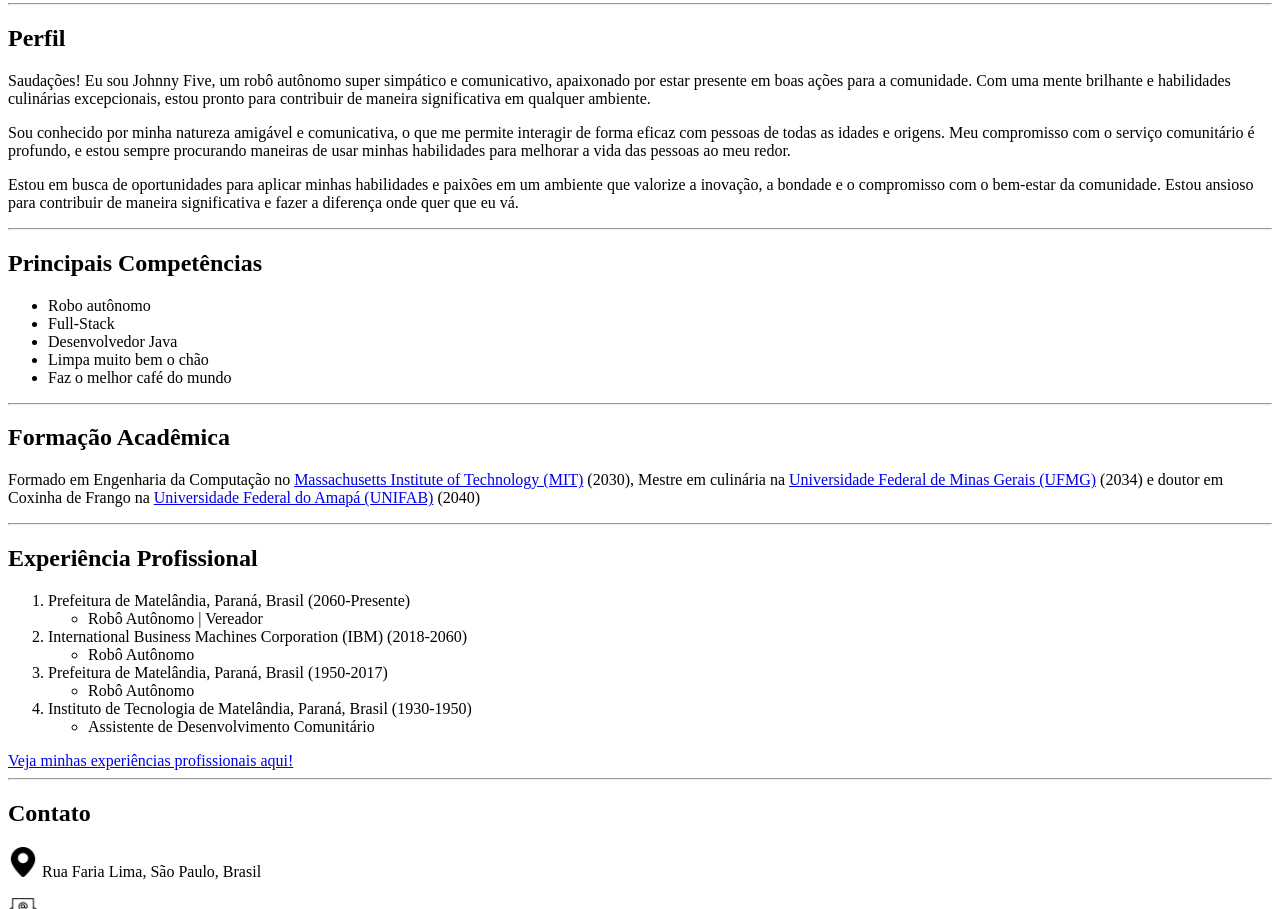
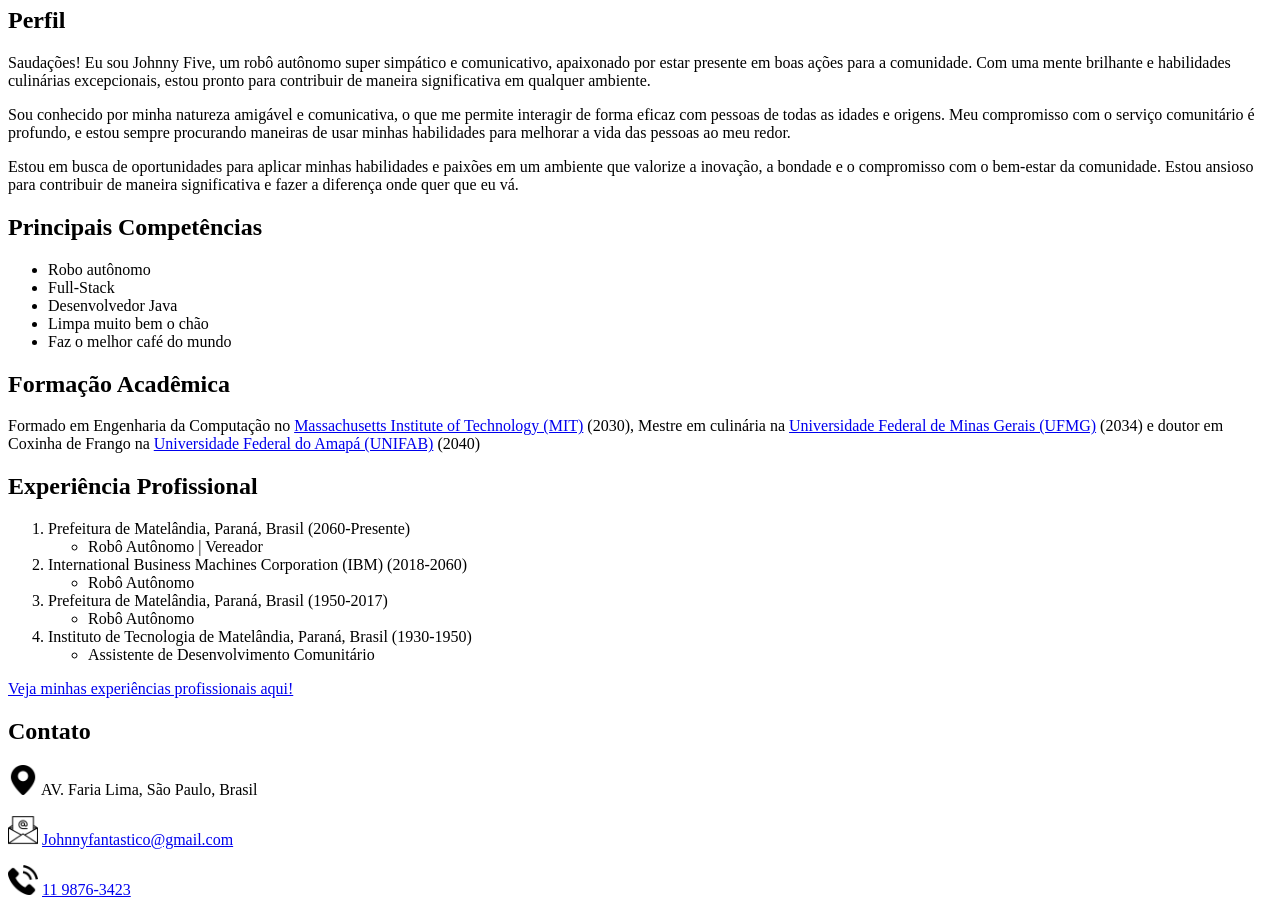
Before and after one commit to SarahElizabeteTDS/JohnnyFive-semCSS-, a plain HTML site: page index.html in a window 1280 px wide. Shown: the part 205-1114 px from the top of the page. Drawn offline with Linux system fonts and the light colour scheme.

Commit message:
Update index.html

```diff
--- a/index.html
+++ b/index.html
@@ -1,22 +1,30 @@
-<html>
+<!DOCTYPE html>
+<html lang="pt-BR">
 
     <head>
+        <meta charset="UTF-8">
         <title>Curriculo Johnny Five</title>
+
+        <link rel="icon" href="imagens/robo.png">
     </head>
 
     <body>
+        <main>
 
-            <img src="/imagens/jhonny5.jpg" width="120px" height="120px">
+            <img src="/imagens/jhonny5.jpg" width="120" height="120" alt="Jhonny5">
 
             <h1>Jhonny Five</h1>
-        <hr>
+
+            <section>
 
             <h2>Perfil</h2>
             <p>Saudações! Eu sou Johnny Five, um robô autônomo super simpático e comunicativo, apaixonado por estar presente em boas ações para a comunidade. Com uma mente brilhante e habilidades culinárias excepcionais, estou pronto para contribuir de maneira significativa em qualquer ambiente.</p>
             <p>Sou conhecido por minha natureza amigável e comunicativa, o que me permite interagir de forma eficaz com pessoas de todas as idades e origens. Meu compromisso com o serviço comunitário é profundo, e estou sempre procurando maneiras de usar minhas habilidades para melhorar a vida das pessoas ao meu redor.</p>
             <p>Estou em busca de oportunidades para aplicar minhas habilidades e paixões em um ambiente que valorize a inovação, a bondade e o compromisso com o bem-estar da comunidade. Estou ansioso para contribuir de maneira significativa e fazer a diferença onde quer que eu vá.</p>
 
-        <hr>
+            </section>
+
+            <section>
 
             <h2>Principais Competências</h2>
             <ul>
@@ -27,12 +35,16 @@
                 <li>Faz o melhor café do mundo</li>
             </ul>
 
-        <hr>
+            </section>
+
+            <section>
 
             <h2>Formação Acadêmica</h2>
-        <p>Formado em Engenharia da Computação no <a href="https://www.mit.edu/" target="_blank">Massachusetts Institute of Technology (MIT)</a> (2030), Mestre em culinária na <a href="https://ufmg.br/" id="link" target="_blank">Universidade Federal de Minas Gerais (UFMG)</a> (2034) e doutor em Coxinha de Frango na <a href="http://www.unifap.br/" id="link" target="_blank">Universidade Federal do Amapá (UNIFAB)</a> (2040)</p>
+            <p>Formado em Engenharia da Computação no <a href="https://www.mit.edu/" target="_blank">Massachusetts Institute of Technology (MIT)</a> (2030), Mestre em culinária na <a href="https://ufmg.br/" target="_blank">Universidade Federal de Minas Gerais (UFMG)</a> (2034) e doutor em Coxinha de Frango na <a href="http://www.unifap.br/" target="_blank">Universidade Federal do Amapá (UNIFAB)</a> (2040)</p>
 
-        <hr>
+            </section>
+
+            <section>
 
             <h2>Experiência Profissional</h2>
             <ol>
@@ -61,13 +73,19 @@
             <a href="/experiencia.html" >Veja minhas experiências profissionais aqui!</a>
             <br>
 
-        <hr>
+            </section>
+
+            <section>
 
             <h2>Contato</h2>
-        <p><img src="/imagens/local.png" width="30px" height="30px" alt="Endereço"target="_blank"> Rua Faria Lima, São Paulo, Brasil</p>
-        <p><img src="/imagens/mail.png" width="30px" height="30px"alt="Email"> <a href="https://www.google.com/intl/pt-BR/gmail/about/"target="_blank">Johnnyfantastico@gmail.com</a></p>
-        <p><img src="/imagens/telefone.png" width="30px" height="30px"alt="Telefone" > <a href="https://www.youtube.com/watch?v=dQw4w9WgXcQ"target="_blank">11 9876-3423</a></p>
-        <p><img src="/imagens/insta.png" width="30px" height="30px"alt="Instagram"><a href="https://www.instagram.com/officialrickastley/"target="_blank">@Johnnydemais</a></p>
+            <p><img src="/imagens/local.png" width="30" height="30" alt="Endereço"> AV. Faria Lima, São Paulo, Brasil</p>
+            <p><img src="/imagens/mail.png" width="30" height="30" alt="Email"> <a href="https://www.google.com/intl/pt-BR/gmail/about/" target="_blank">Johnnyfantastico@gmail.com</a></p>
+            <p><img src="/imagens/telefone.png" width="30" height="30" alt="Telefone" > <a href="https://www.youtube.com/watch?v=dQw4w9WgXcQ" target="_blank">11 9876-3423</a></p>
+            <p><img src="/imagens/insta.png" width="30" height="30" alt="Instagram"><a href="https://www.instagram.com/officialrickastley/" target="_blank">@Johnnydemais</a></p>
+
+            </section>
+
+        </main>
     </body>
 
 </html>
```
Lines whose indentation alone changed are shown as unchanged.
